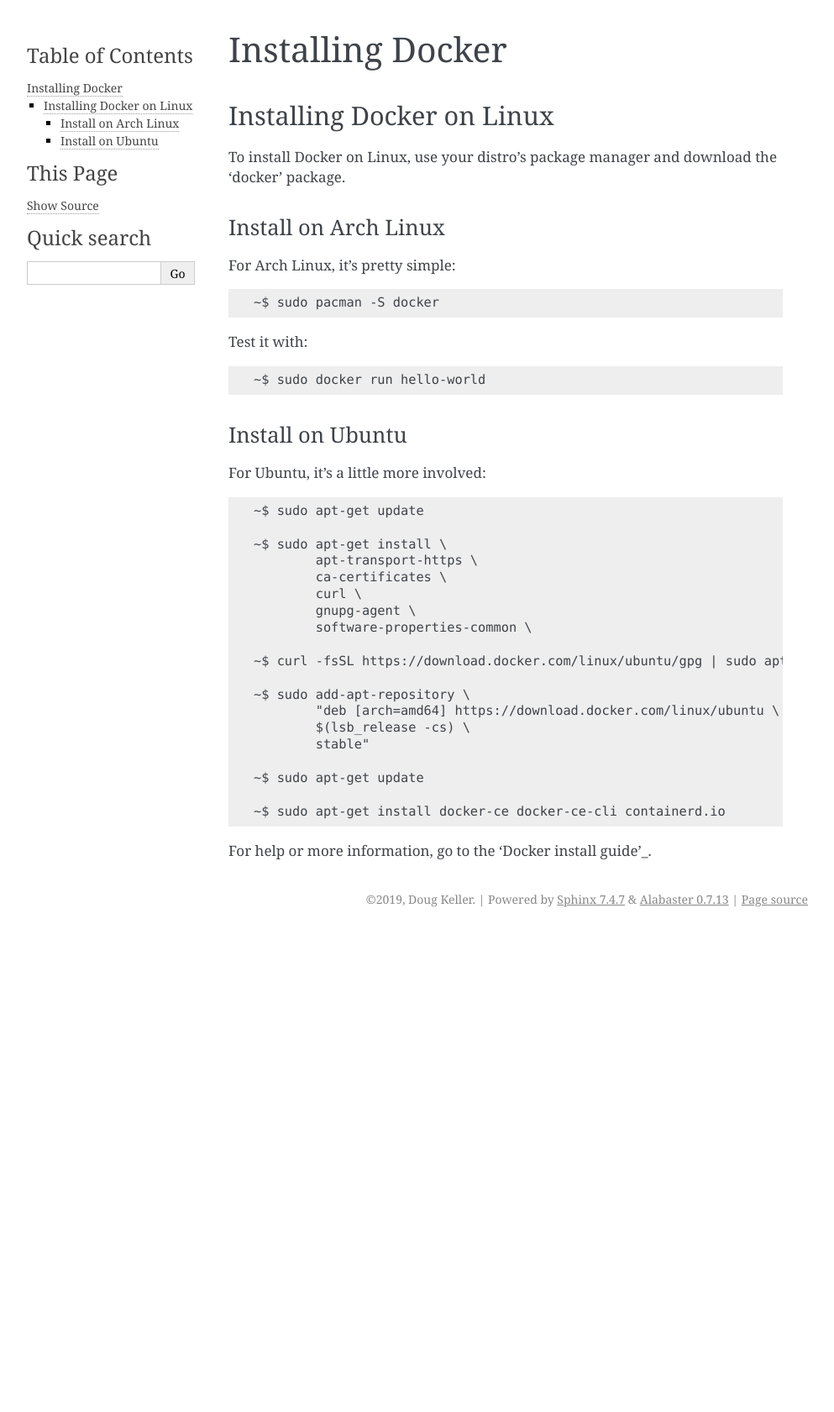
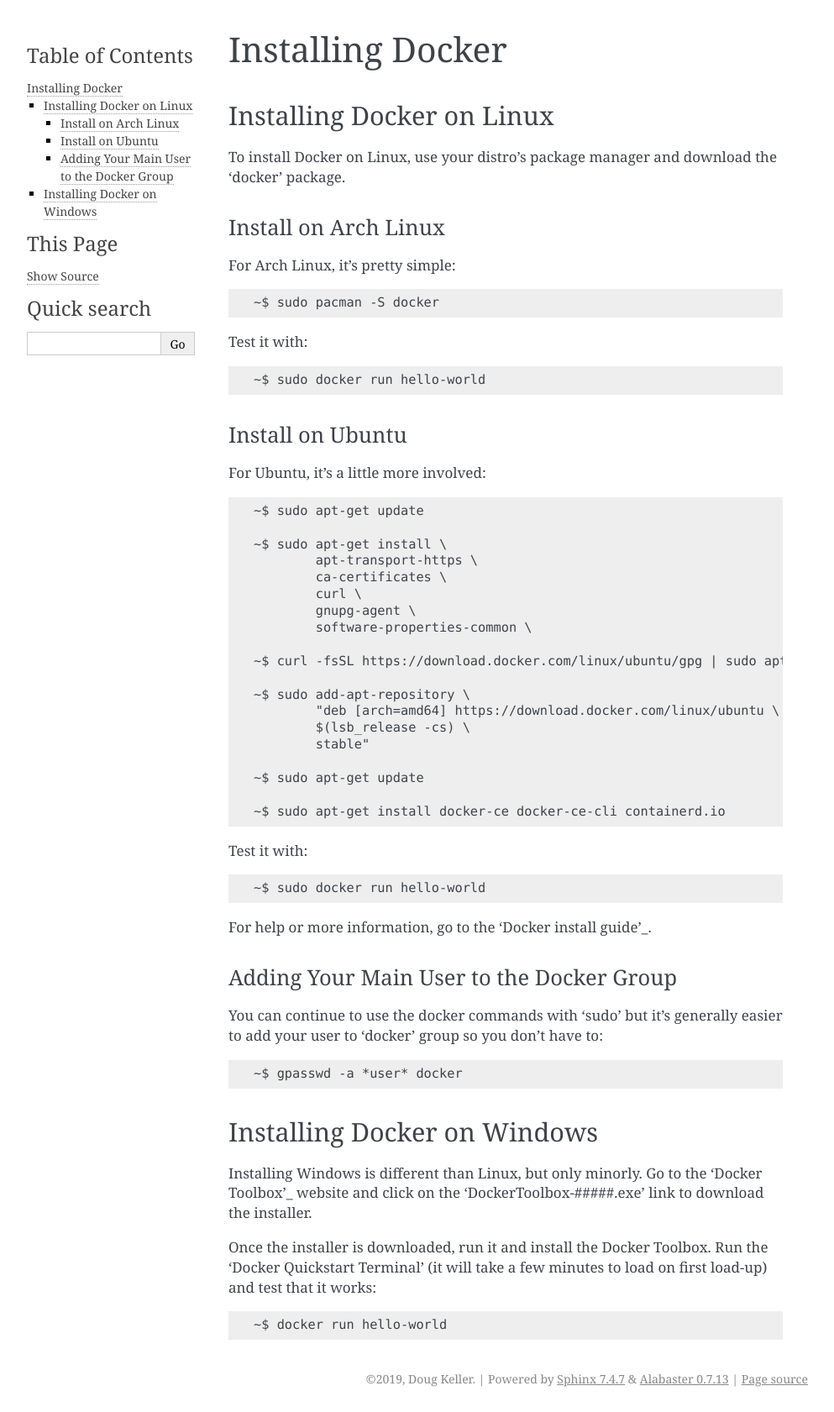
Before and after one commit to atvilagi/Kotzebue, a Sphinx documentation site: the page built from docs/docker/install_docker.rst, in a window 1280 px wide. Shown: the whole page at 84% size, without its empty margins (148-1141 px from the left). Built offline with Sphinx 7.4.7, drawn with Linux system fonts in a browser that asks for light colours; before the commit the page ends 1110 px from its top, so only the background shows below that.

Commit message:
updating docker docs

```diff
--- a/docs/docker/install_docker.rst
+++ b/docs/docker/install_docker.rst
@@ -52,6 +52,36 @@
 
 	~$ sudo apt-get install docker-ce docker-ce-cli containerd.io
 
+Test it with:
+
+.. code-block::
+
+	~$ sudo docker run hello-world
+
 For help or more information, go to the 'Docker install guide'_.
 
 .. _Docker install guide: https://docs.docker.com/install/linux/docker-ce/ubuntu/#install-docker-engine---community-1'
+
+-----------------------------------------
+Adding Your Main User to the Docker Group
+-----------------------------------------
+
+You can continue to use the docker commands with 'sudo' but it's generally easier to add your user to 'docker' group so you don't have to:
+
+.. code-block::
+
+	~$ gpasswd -a *user* docker
+
+============================
+Installing Docker on Windows
+============================
+
+Installing Windows is different than Linux, but only minorly. Go to the 'Docker Toolbox'_ website and click on the 'DockerToolbox-#####.exe' link to download the installer.
+
+.. _Docker Toolbox: https://github.com/docker/toolbox/releases
+
+Once the installer is downloaded, run it and install the Docker Toolbox. Run the 'Docker Quickstart Terminal' (it will take a few minutes to load on first load-up) and test that it works:
+
+.. code-block::
+
+	~$ docker run hello-world
```
